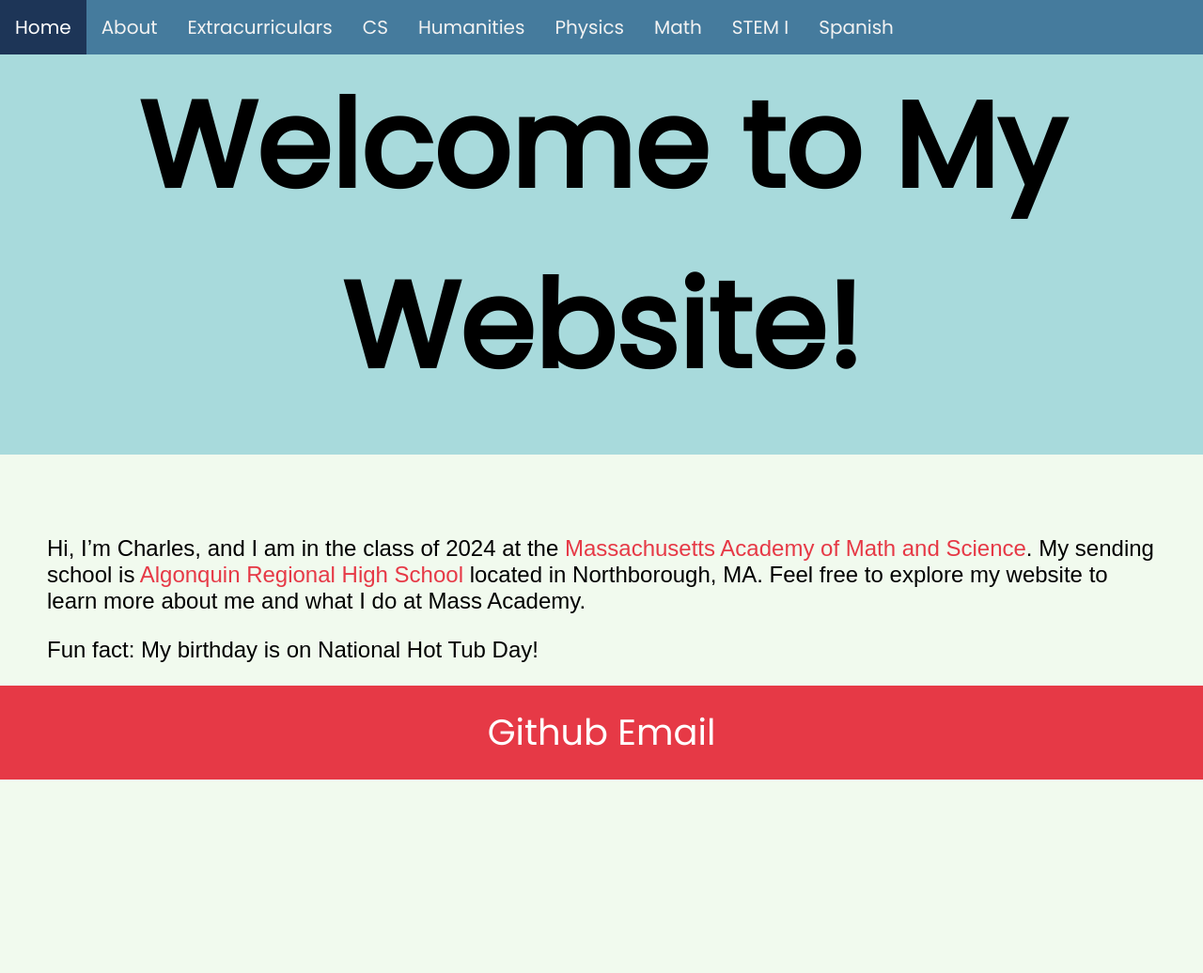
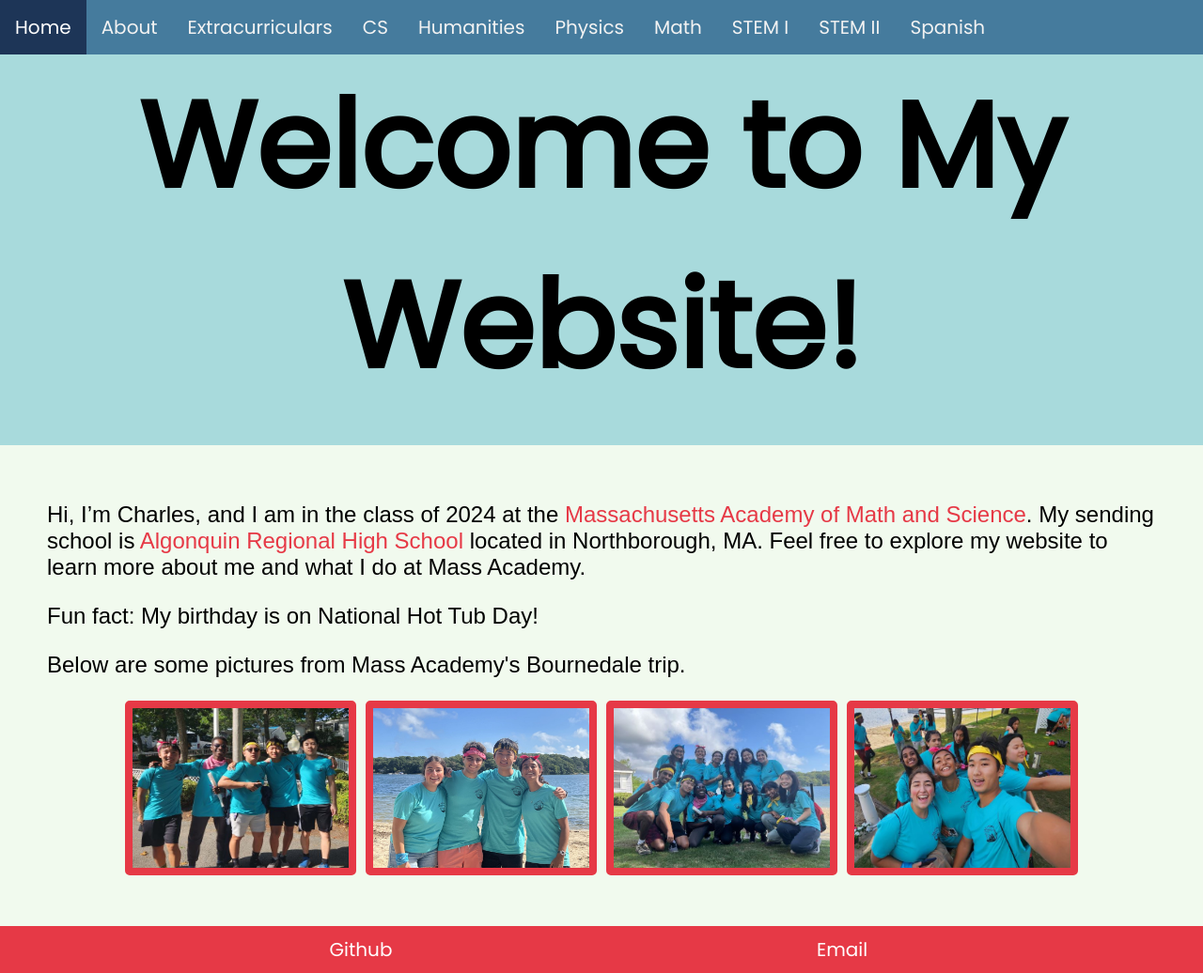
Before and after one commit to charlestang06/massacademy, a plain HTML site: page public/index.html in a window 1280 px wide. Shown: the whole page at 94% size. Before the commit the page ends 830 px from the top, so only its background shows below. Drawn offline with Linux system fonts and the light colour scheme.

Commit message:
added images to home page

```diff
--- a/public/MyStyle.css
+++ b/public/MyStyle.css
@@ -89,21 +89,18 @@ p{
 }
 
 footer{
-	text-align: center;
+	margin-top: 50px;
 	width: 100%;
-	height: 100px;
-	line-height: 100px;
+	height: 50px;
+	line-height: 50px;
 	font-family: 'Poppins', sans-serif;
-	margins: auto;
 	background-color: #E63946;
-	font-size: 2.4em;
-	justify-content: center;
+	font-size: 1.25em;
 }
-
 
 .roundedborder{
 	border-style: solid;
-	border-width: 10px;
+	border-width: 8px;
 	border-color: #E63946;
 	border-radius: 5px;
 }
@@ -136,10 +133,25 @@ footer{
 	padding-left: 60px;
 	padding-right: 60px;
 	padding-top: 60px;
-	padding-bottom: 40px;
+	padding-bottom: 30px;
+	margin-bottom: 60px;
 }
 
 .footerLink{
 	color: white;
 	text-decoration: none;
 }
+
+.divSpace{
+	display: flex;
+	overflow: auto;
+	width: 100%;
+	text-align: center;
+	justify-content: center;
+	margins: auto;
+}
+
+.divCols{
+	width: 20%;
+	float: left;
+}
--- a/public/index.html
+++ b/public/index.html
@@ -22,6 +22,7 @@
 		  <a href="Physics.html">Physics</a>
 		  <a href="Math.html">Math</a>
 		  <a href="STEM_I.html">STEM I</a>
+		  <a href="STEM_II.html">STEM II</a>
 		  <a href="Spanish.html">Spanish</a>
 		</div>
 
@@ -31,10 +32,21 @@
 
 		<p>Fun fact: My birthday is on National Hot Tub Day!</p>
 
+		<p>Below are some pictures from Mass Academy's Bournedale trip.</p>
+
+		<div class="divSpace">
+			<div class="divCols"><img class="roundedborder" style="width:90%;height:170px;" src="images/bdale1.jpg" alt="Bournedale Photo" ></div>
+			<div class="divCols"><img class="roundedborder" style="width:90%;height:170px;" src="images/bdale2.jpg" alt="Bournedale Photo" ></div>
+			<div class="divCols"><img class="roundedborder" style="width:90%;height:170px;" src="images/bdale3.jpg" alt="Bournedale Photo" ></div>
+			<div class="divCols"><img class="roundedborder" style="width:90%;height:170px;" src="images/bdale4.jpg" alt="Bournedale Photo" ></div>
+		</div>
+
+
 		<footer>
-			<div>
-				<a class="footerLink" href="https://www.github.com/charlestang06" target="0">Github</a>
-				<a class="footerLink" href="mailto:ctang5@wpi.edu">Email</a>
+			<div class="divSpace">
+				<div class="divCols"><a class="footerLink" href="https://www.github.com/charlestang06" target="0">Github</a></div>
+				<div class="divCols"> </div>
+				<div class="divCols"><a class="footerLink" href="mailto:ctang5@wpi.edu">Email</a></div>
 			</div>
 		</footer>
 
```
Also changed, not shown: public/About.html (+1 -0 lines), public/images/bdale1.jpg (added), public/images/bdale2.jpg (added), public/images/bdale3.JPG (added), public/images/bdale4.jpg (added).
